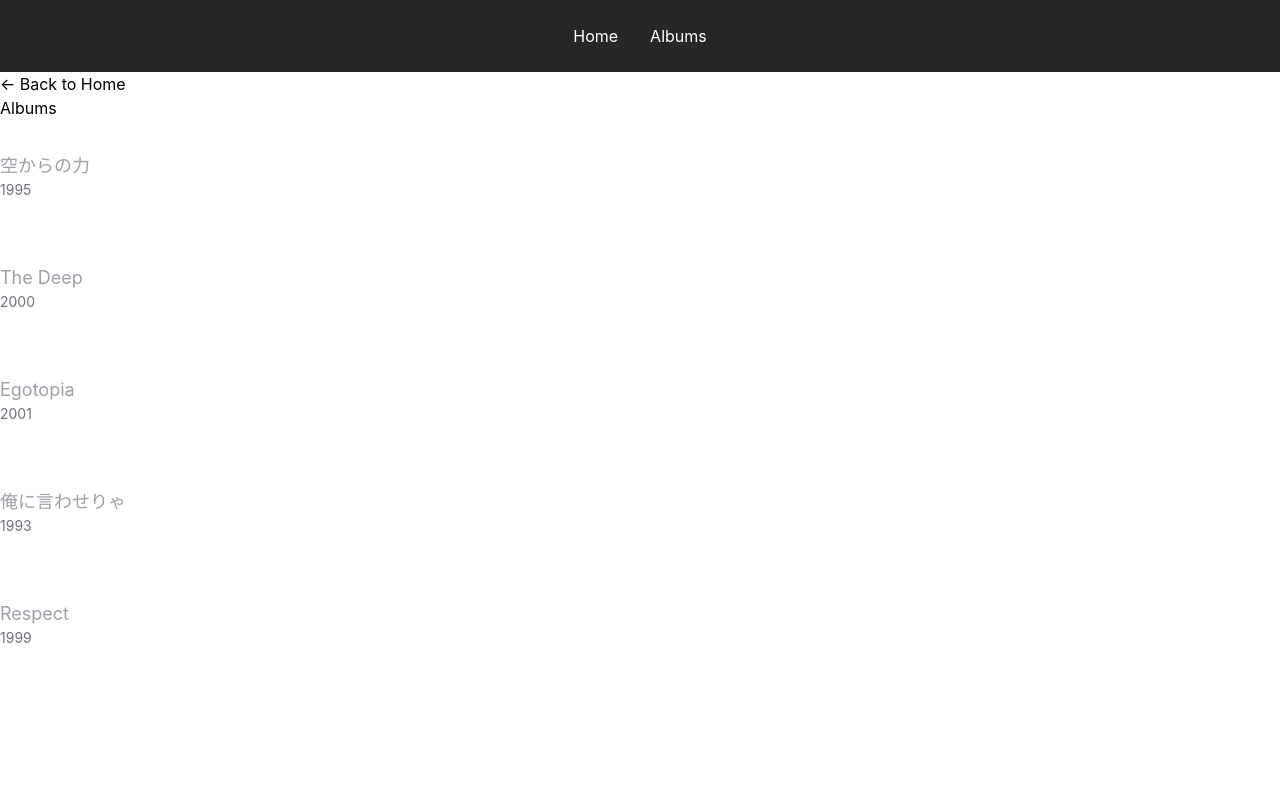
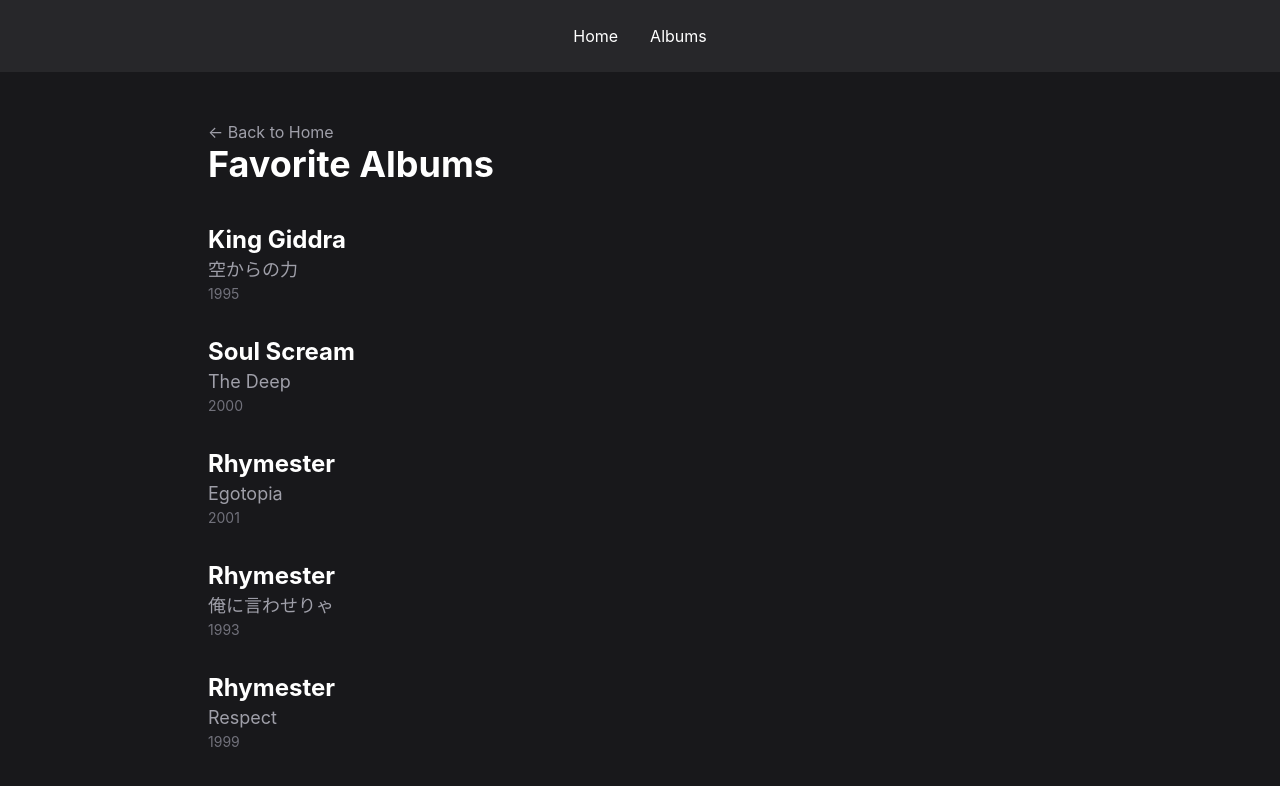
Before and after one commit to getzin/react-about-me, a React (Vite) app: page /albums in a window 1280 px wide. Shown: the top 786 px of the page. Built offline with nearby package versions, Linux system fonts and the light colour scheme.

Commit message:
Add some tailwind CSS styling to new elements

```diff
--- a/src/components/AlbumCard.tsx
+++ b/src/components/AlbumCard.tsx
@@ -5,8 +5,10 @@
 function AlbumCard({ id, artist, album, year }: any) {
     return (
         <Link to={`/albums/${id}`}>
-            <div className="mb-8">
-                <h2 className="text-2xl font-bold text-white">{artist}</h2>
+            <div className="mb-8 hover:translate-x-1 transition">
+                <h2 className="text-2xl font-bold text-white hover:text-sky-400 transition">
+                    {artist}
+                </h2>
 
                 <p className="text-lg text-zinc-400">{album}</p>
 
--- a/src/components/FavoriteAlbums.tsx
+++ b/src/components/FavoriteAlbums.tsx
@@ -18,7 +18,10 @@
                 />
             ))}
 
-            <Link to="/albums">
+            <Link
+                to="/albums"
+                className="hover:text-sky-400 transition"
+            >
                 More Albums →
             </Link>
 
--- a/src/pages/AlbumDetail.tsx
+++ b/src/pages/AlbumDetail.tsx
@@ -1,3 +1,5 @@
+import { Link } from "react-router-dom";
+
 import { useParams } from "react-router-dom";
 
 function AlbumDetail({ albums }: any) {
@@ -11,10 +13,28 @@
     }
 
     return (
-        <div>
-            <h1>{album?.album}</h1>
-            <h2>{album?.artist}</h2>
-            <p>{album?.year}</p>
+        <div className="min-h-screen bg-zinc-900 text-white">
+            <div className="max-w-3xl mx-auto px-4 py-16">
+                <Link
+                    to="/albums"
+                    className="text-zinc-400 hover:text-white transition mb-8 inline-block"
+                >
+                    ← Back to Albums
+                </Link>
+
+                <h1 className="text-5xl font-bold">
+                    {album.album}
+                </h1>
+
+                <h2 className="text-2xl text-zinc-300 mt-4">
+                    {album.artist}
+                </h2>
+
+                <p className="text-zinc-500 mt-6">
+                    Released {album.year}
+                </p>
+
+            </div>
         </div>
     );
 }
--- a/src/pages/Albums.tsx
+++ b/src/pages/Albums.tsx
@@ -4,12 +4,18 @@
 
 function Albums({ albums }: any) {
     return (
-        <div>
-
-            <Link to="/">
+        <div className="min-h-screen bg-zinc-900 text-white">
+            <div className="max-w-4xl mx-auto px-4 py-12">
+                <Link
+                    to="/"
+                    className="text-zinc-400 hover:text-white transition"
+                >
                     ← Back to Home
                 </Link>
-            <h1>Albums</h1>
+
+                <h1 className="text-4xl font-bold mb-10">
+                    Favorite Albums
+                </h1>
 
                 {albums.map((album: any) => (
                     <AlbumCard
@@ -21,6 +27,7 @@
                     />
                 ))}
             </div>
+        </div>
     );
 }
 
--- a/src/pages/NotFound.tsx
+++ b/src/pages/NotFound.tsx
@@ -2,12 +2,21 @@
 
 function NotFound() {
     return (
-        <div>
-            <h1>404 - Page not found</h1>
+        <div className="min-h-screen bg-zinc-900 text-white flex items-center justify-center">
+            <div className="text-center">
+                <h1 className="text-6xl font-bold">404</h1>
 
-            <Link to="/">
-                Back to Home
-            </Link>
+                <p className="text-zinc-400 mt-4 mb-8">
+                    Page not found.
+                </p>
+
+                <Link
+                    to="/"
+                    className="text-sky-400 hover:text-sky-300 transition"
+                >
+                    ← Back to Home
+                </Link>
+            </div>
         </div>
     );
 }
```
Lines whose indentation alone changed are shown as unchanged.
